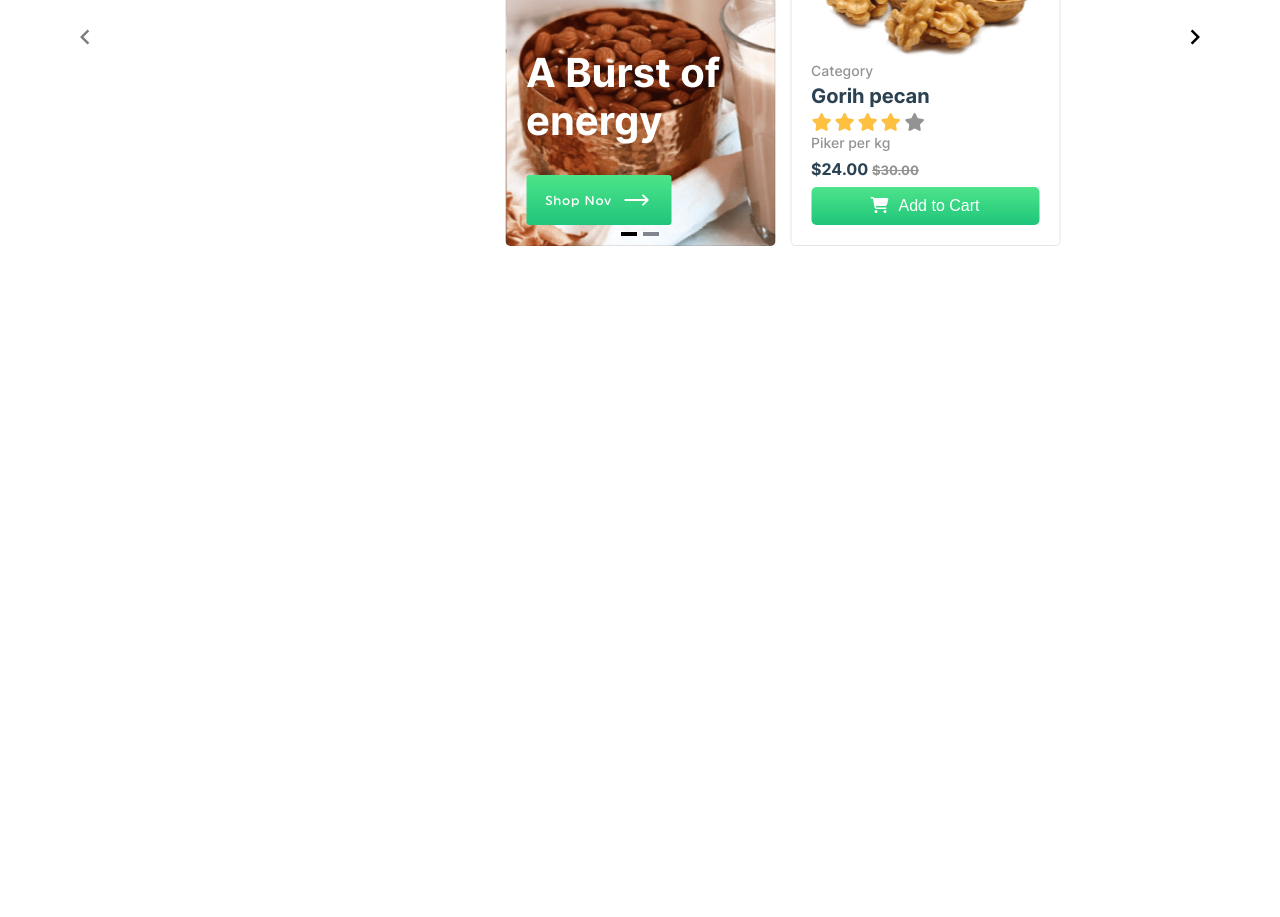
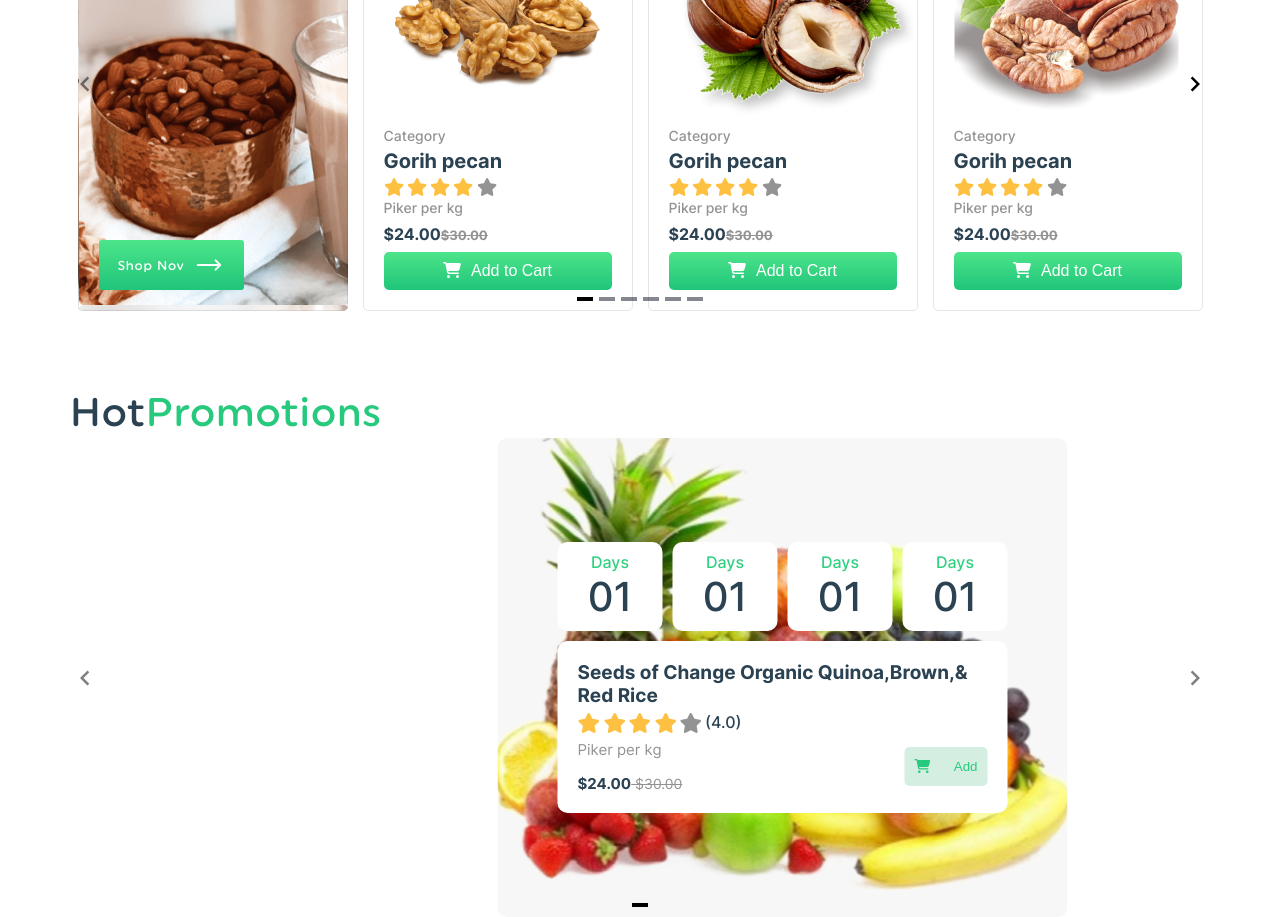
Before and after one commit to Azamatmasharipov707/vue-nolorn, a Vue app: page / in a window 1280 px wide. Shown: the part 2820-3737 px from the top of the page. Before the commit the page ends 3066 px from the top, so only its background shows below. Built offline with nearby package versions, Linux system fonts and the light colour scheme.

Commit message:
promotion start

```diff
--- a/src/components/Promotions.vue
+++ b/src/components/Promotions.vue
@@ -18,15 +18,175 @@ export default {
 
 
 <template>
+  <section class="promotions">
+    <div class="container">
+      <h2 class="promotions__title title">Hot<span class="title-span">Promotions</span></h2>
+      <carousel :items-to-show="4" class="promotions__slider">
+        <slide class="promotions__slide">
+          <img src="../image/promotions/promotions-bg.png" alt="" class="promotions__image">
+          <div class="promotions__content">
+            <div class="promotions__timer">
+              <div class="promotions__time">
+                <p>Days</p>
+                <span>01</span>
+              </div>
+              <div class="promotions__time">
+                <p>Days</p>
+                <span>01</span>
+              </div>
+              <div class="promotions__time">
+                <p>Days</p>
+                <span>01</span>
+              </div>
+              <div class="promotions__time">
+                <p>Days</p>
+                <span>01</span>
+              </div>
+            </div>
+            <div class="promotions__footer">
+              <h4>Seeds of Change Organic Quinoa,Brown,& Red Rice</h4>
+              <div class="promotions__footer-stars">
+                <button><font-awesome-icon :icon="['fas', 'star']" /></button>
+                <button><font-awesome-icon :icon="['fas', 'star']" /></button>
+                <button><font-awesome-icon :icon="['fas', 'star']" /></button>
+                <button><font-awesome-icon :icon="['fas', 'star']" /></button>
+                <button><font-awesome-icon style="color: var(--text);" :icon="['fas', 'star']" /></button>
+                <span>(4.0)</span>
+              </div>
+              <div class="promotions__footer-price">
+                <div>
+                  <p>Piker per kg</p>
+                  <p class="price">
+                    <span>$24.00</span>
+                    <del> $30.00</del>
+                  </p>
+                </div>
+                <button>
+                  <font-awesome-icon class="add-btn" :icon="['fas', 'cart-shopping']" />
+                  <span>Add</span>
+                </button>
+              </div>
+            </div>
+          </div>
+        </slide>
 
-   <section>
-    <div class="container">
-
+        <template #addons>
+          <navigation />
+          <pagination />
+        </template>
+      </carousel>
     </div>
-   </section>
+  </section>
 </template>
 
 
-<style scoped>
+<style lang="scss" scoped>
+.promotions {
+  .container {
+    .promotions__slider {
+      .promotions__slide {
+        max-width: 570px;
+        width: 100% !important;
+        padding: 104px 60px;
+        border-radius: 10px;
+        overflow: hidden;
+        text-align: left;
 
+        .promotions__image {
+          position: absolute;
+          width: 100%;
+          height: 100%;
+          object-fit: cover;
+        }
+
+        .promotions__content {
+          position: relative;
+          z-index: 1;
+          .promotions__timer {
+            display: flex;
+            column-gap: 10px;
+            margin-bottom: 10px;
+            justify-content: center;
+            .promotions__time {
+              max-width: 105px;
+              width: 100%;
+              padding: 10px 0;
+              background: var(--white);
+              border-radius: 10px;
+              text-align: center;
+              p {
+                color: #2FD080;
+                font-weight: 500;
+              }
+              span {
+                font-size: 40px;
+                font-weight: 500;
+                color: var(--title);
+              }
+            }
+          }
+          .promotions__footer {
+            background: var(--white);
+            border-radius: 10px;
+            padding: 20px;
+            h4 {
+              font-size: 19px;
+              color: var(--title);
+              margin-bottom: 5px;
+            }
+            .promotions__footer-stars {
+              display: flex;
+              column-gap: 3px;
+              margin-bottom: 5px;
+              button {
+                color: var(--star);
+                font-size: 20px;
+              }
+              span {
+                color: var(--title);
+                font-weight: 500;
+              }
+            }
+            .promotions__footer-price {
+              display: flex;
+              align-items: center;
+              justify-content: space-between;
+              div {
+                p {
+                  font-size: 15px;
+                  color: var(--text);
+                }
+                .price {
+                  margin-top: 15px;
+                  color: var(--title);
+                  font-weight: 700;
+                  del {
+                    font-size: 14px;
+                    font-weight: 400;
+                    color: var(--text);
+                  }
+                }
+              }
+              button {
+                width: 83px;
+                padding: 12px 10px;
+                border-radius: 5px;
+                background: #D4EEE2;
+                display: flex;
+                justify-content: space-between;
+                color: var(--link-hover);
+                .add-btn {
+                  font-size: 14px;
+                  span {
+                    font-size: 12px;
+                  }
+                }
+              }
+            }
+          }
+        }
+      }
+    }
+  }
+}
 </style>
--- a/src/components/Sells.vue
+++ b/src/components/Sells.vue
@@ -9,23 +9,23 @@
                         <Button />
                     </div>
                 </slide>
-                <slide class="sells__slide">
+                <slide class="sells__slide" v-for="sells in sellsObj">
                     <div class="sells__card">
-                        <div class="hot">
+                        <div class="hot" :class="sells.line == 'hot' ? 'active' : ''">
                             <p>hot</p>
                         </div>
-                        <div class="hot2">
+                        <div class="hot2" :class="sells.line == 'hot2' ? 'active' : ''">
                             <p>hot</p>
                         </div>
                         <div class="sells__image">
                             <span>
                                 <font-awesome-icon :icon="['fas', 'heart']" />
                             </span>
-                            <img src="../image/Sells/pngwing 13.png" alt="">
+                            <img :src="sells.image" alt="">
                         </div>
                         <div class="sells__footer">
                             <p>Category</p>
-                            <h4>Gorih pecan</h4>
+                            <h4>{{ sells.title }}</h4>
                             <div class="sells__card-stars">
                                 <button><font-awesome-icon :icon="['fas', 'star']" /></button>
                                 <button><font-awesome-icon :icon="['fas', 'star']" /></button>
@@ -37,8 +37,8 @@
                                 <div>
                                     <p>Piker per kg</p>
                                     <p class="price">
-                                        <span>$24.00 </span>
-                                        <del>$30.00</del>
+                                        <span>{{ sells.price }}</span>
+                                        <del>{{ sells.previos }}</del>
                                     </p>
                                 </div>
                                 <button>
@@ -64,7 +64,45 @@
   import 'vue3-carousel/dist/carousel.css'
   import { Carousel, Slide, Pagination, Navigation } from 'vue3-carousel'
   import Button from './Button.vue'
+  import { reactive } from 'vue';
 
+  const sellsObj = reactive([
+    {
+        image: '../src/image/Sells/pngwing 13.png',
+        title: 'Gorih pecan',
+        price: '$24.00',
+        previos: '$30.00',
+        line: 'hot2'
+    },
+    {
+        image: '../src/image/Sells/pngwing 14.png',
+        title: 'Gorih pecan',
+        price: '$24.00',
+        previos: '$30.00',
+        line: 'hot'
+    },
+    {
+        image: '../src/image/Sells/pngwing 15.png',
+        title: 'Gorih pecan',
+        price: '$24.00',
+        previos: '$30.00',
+        line: 'hot2'
+    },
+    {
+        image: '../src/image/Sells/pngwing 13.png',
+        title: 'Gorih pecan',
+        price: '$24.00',
+        previos: '$30.00',
+        line: 'hot'
+    },
+    {
+        image: '../src/image/Sells/pngwing 15.png',
+        title: 'Gorih pecan',
+        price: '$24.00',
+        previos: '$30.00',
+        line: 'hot2'
+    },
+  ])
 
  /*  export default {
     name: 'App',
@@ -81,6 +119,7 @@
 .sells {
     .container {
         .sells__slider {
+            margin: 30px 0 80px;
             .sells__slide {
                 text-align: left;
                 .sells__slide-first {
@@ -101,9 +140,13 @@
                     border-radius: 5px;
                     max-width: 270px;
                     width: 100%;
+                    height: 100%;
                     padding: 20px;
                     position: relative;
                     overflow: hidden;
+                    display: flex;
+                    flex-direction: column;
+                    justify-content: space-between;
                     .hot, .hot2 {
                         position: absolute;
                         background: #67BCEE;
@@ -119,10 +162,10 @@
                     &.active {
                         display: block;
                     }
-                    .hot2 {
-                        background: #F74B81;
-                    }
-                    }
+                }
+                .hot2 {
+                    background: #F74B81;
+                }
                     .sells__image {
                         position: relative;
                         margin-top: 20px;
--- a/src/pages/Main.vue
+++ b/src/pages/Main.vue
@@ -6,8 +6,8 @@
        <Categories />
        <Fruits />
        <Product />
+       <Sells />
        <Promotions />
-       <Sells />
     </div>
 </template>
 
@@ -19,6 +19,7 @@ import Navbar from '../components/Navbar.vue';
 import NavbarTop from '../components/NavbarTop.vue';
 import Product from '../components/Product.vue';
 import Sells from '../components/Sells.vue';
+import Promotions from '../components/Promotions.vue';
 
 </script>
 
```
Also changed, not shown: src/image/promotions/promotions-bg.png (added).
